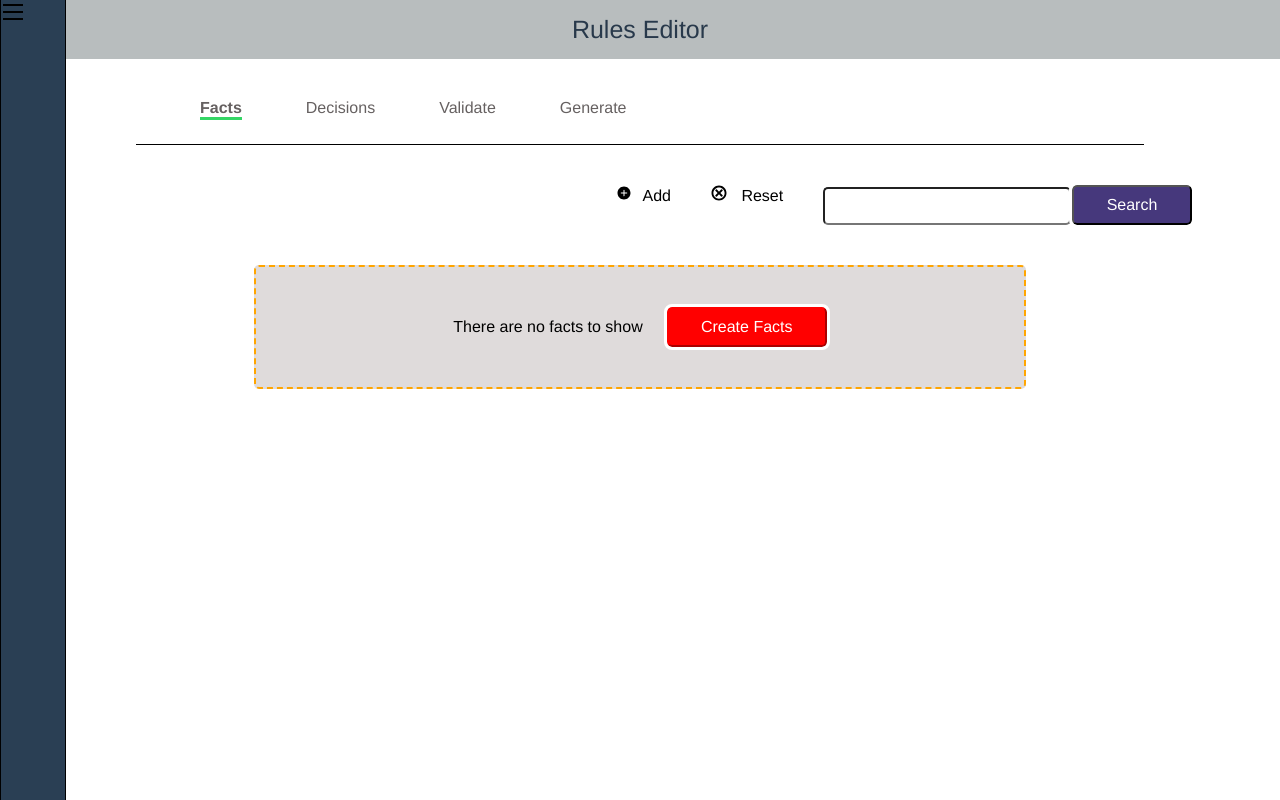
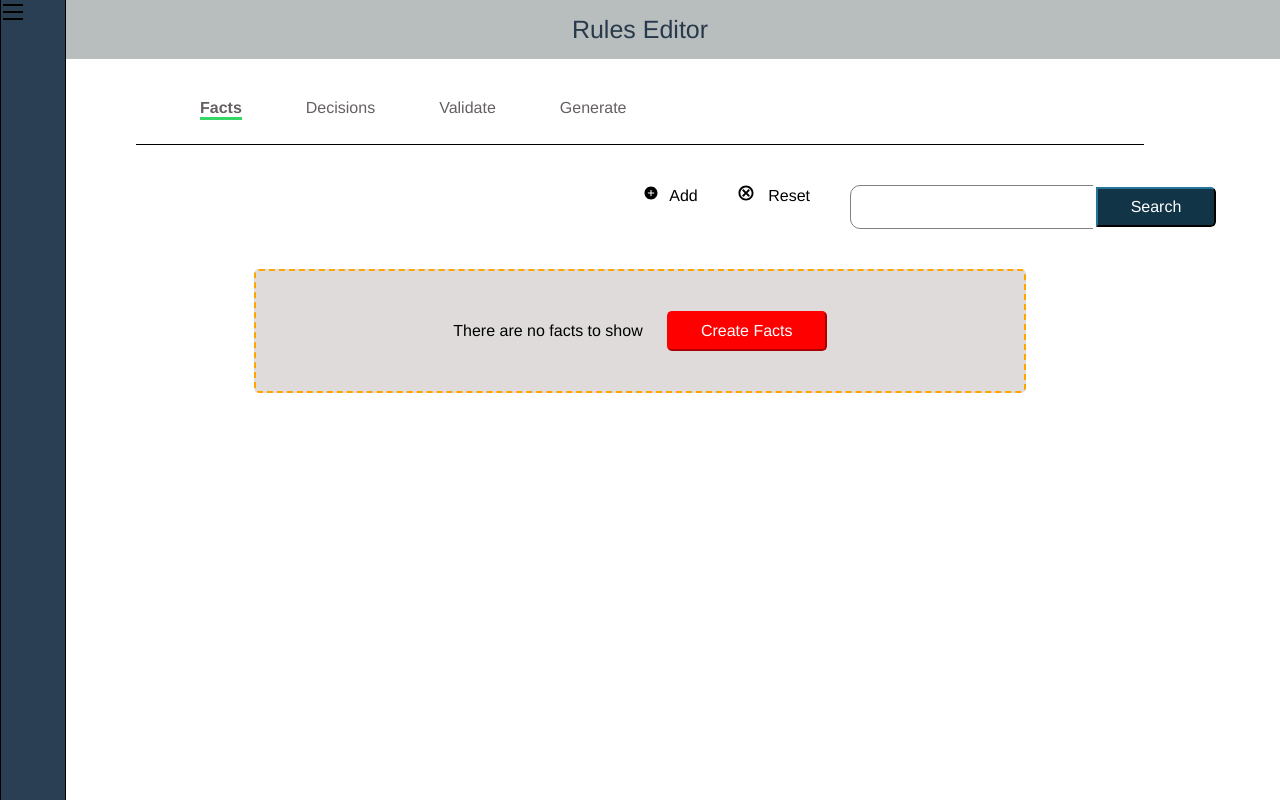
Before and after one commit to trajeev/rules-editor, a React (Create React App) app: page / in a window 1280 px wide. Both pictures are taken after typing "Sample" into the empty fields and a click on the button "Create". Built offline with nearby package versions, Linux system fonts and the light colour scheme.

Commit message:
added few styling changes to input and button

```diff
--- a/src/components/addfact/addfact.styles.scss
+++ b/src/components/addfact/addfact.styles.scss
@@ -35,6 +35,7 @@
                     border: 1px solid rgb(23, 22, 39);
                     color: #3f464d;
                     font-size: 1rem;
+                    outline: none;
                 }
 
                 select {
@@ -45,6 +46,7 @@
                     color: #3f464d;
                     font-size: 1rem;
                     cursor: pointer;
+                    outline: none;
                 }
             }
         }
--- a/src/components/fact/fact.styles.scss
+++ b/src/components/fact/fact.styles.scss
@@ -12,6 +12,7 @@
 .fact button {
     background-color: red;
     border-color: red;
+    outline: none;
 
     &:hover {
         background-color: rgb(236, 45, 45);
--- a/src/components/search/search.styles.scss
+++ b/src/components/search/search.styles.scss
@@ -1,27 +1,34 @@
+$btnColor: rgb(17, 53, 70);
 .search {
     width: 100%;
     display: flex;
     flex-direction: row;
     justify-content: flex-end;
     .search-field {
-
         .search-input {
             width: 30vh;
-            height: 4vh;
-            border-radius: 5px;
-            box-shadow: none;
+            height: 5vh;
+            border-top-left-radius: 10px;
+            border-bottom-left-radius: 10px;
+            border: 1px solid gray;
+            outline: none;
         }
     }
 
     .search-field button {
-        margin-left: 0.1vh;
-        background-color: rgb(70, 56, 124);
+        background-color: $btnColor;
+        border-color: $btnColor;
+        margin-left: 0;
         width: 15vh;
         height: 5vh;
         color: white;
-        margin-right: 3vh;
+        border-top-right-radius: 5px;
+        border-bottom-right-radius: 5px;
+        border-top-left-radius: 0;
+        border-bottom-left-radius: 0;
         &:hover {
-            background-color: rgb(130, 114, 192);
+            background-color: rgb(21, 67, 88);
         }
+
     }
 }
```
